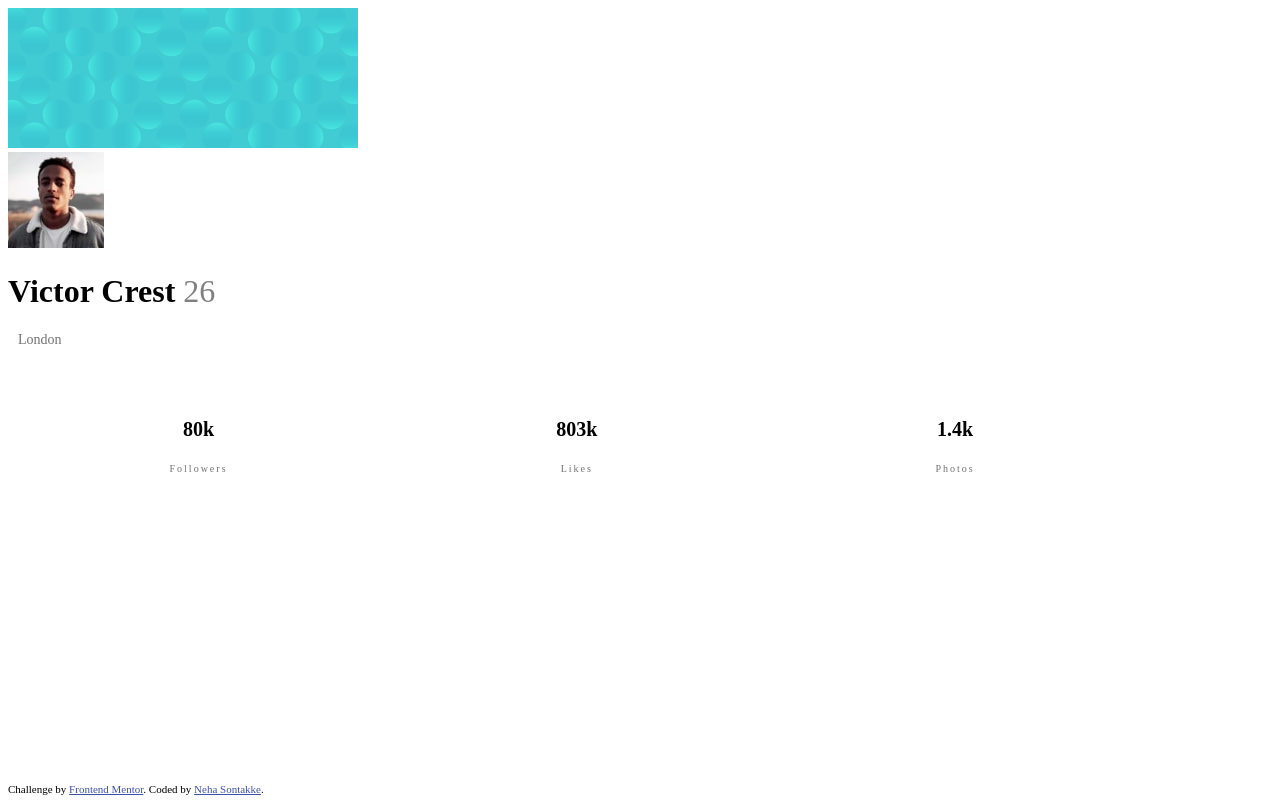
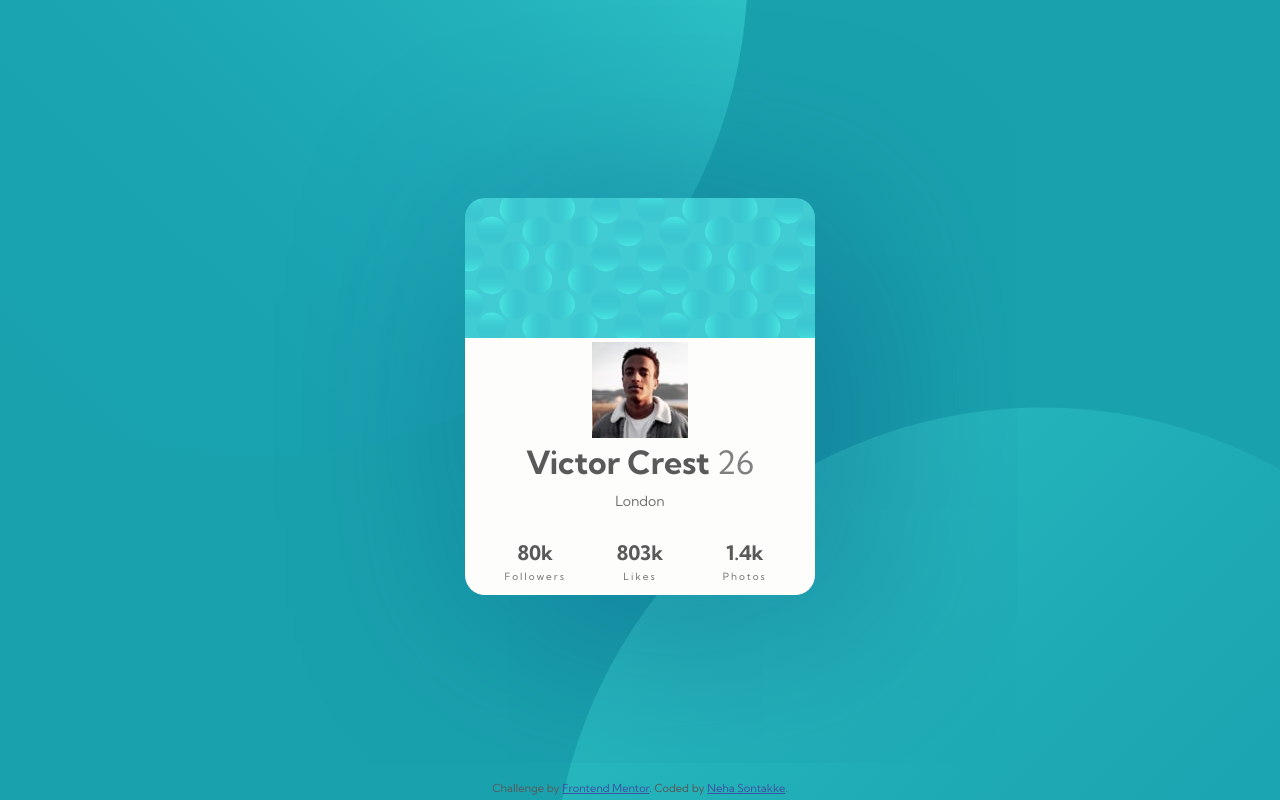
Before and after one commit to neha-89/Frontendmentorchallenge-1, a plain HTML site: page index.html in a window 1280 px wide. Drawn offline with Linux system fonts and the light colour scheme.

Commit message:
added the styling

```diff
--- a/css/style.css
+++ b/css/style.css
@@ -1,3 +1,40 @@
+* {
+    margin: 0;
+    padding: 0;
+    box-sizing: border-box;
+}
+
+
+.background{
+    height: 100vh;
+    background: url(../images/bg-pattern-top.svg) top -520px left -230px no-repeat,
+                url(../images/bg-pattern-bottom.svg) bottom -585px right -250px no-repeat;
+    display: flex;
+    flex-direction: column;
+    align-items: center;
+    justify-content: center;
+    text-align: center;
+    background-color:hsl(185, 75%, 39%);
+    font-family: 'Kumbh Sans', sans-serif;
+    color: hsl(0, 0%, 35%);
+    overflow: hidden;
+}
+
+.card{
+    display: flex;
+    flex-direction: column;
+    justify-content: center;
+    align-items: center;
+    background-color:  hsl(60, 33%, 99%);
+    border-radius: 20px;
+    box-shadow: 30px 20px 200px rgba(1,40,102,0.4);
+    width: 350px;
+    height: 390px;
+}
+
+.card-top img{
+    border-radius: 20px 20px 0px 0px;
+}
 .card-mid h1 span:nth-child(2){
     color: hsl(0, 0%, 50%);
     font-weight: 400;
```
